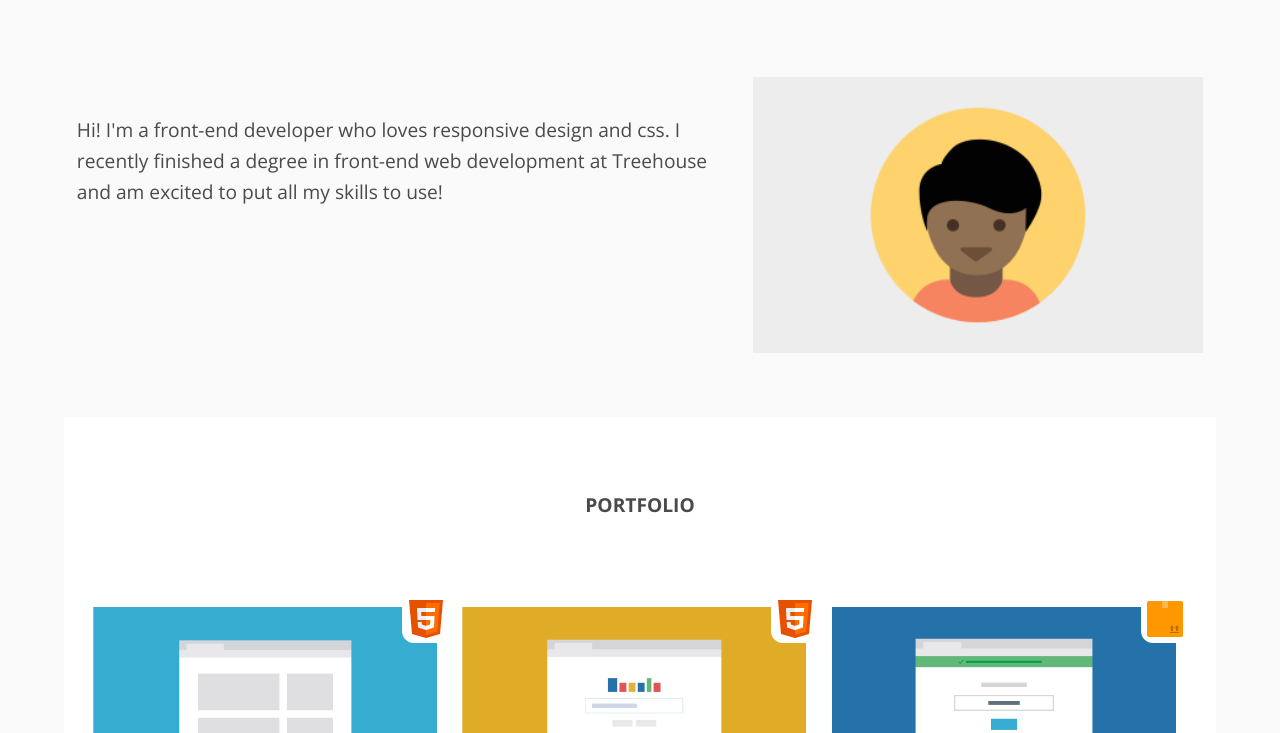
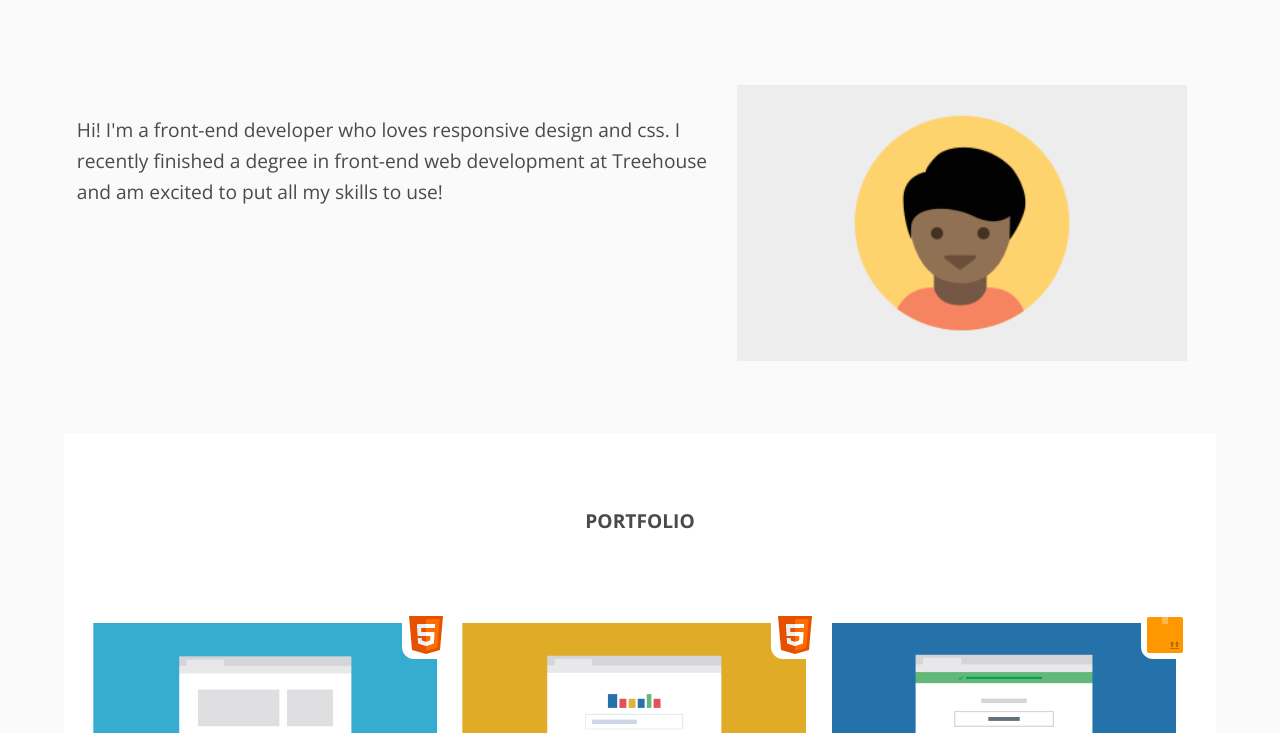
Before and after one commit to hypnosdesign/responsive-layout, a plain HTML site: page index.html in a window 1280 px wide. Shown: the part 67-800 px from the top of the page. Drawn offline with nearby package versions, Linux system fonts and the light colour scheme.

Commit message:
refactoring validazione html/css ok

```diff
--- a/css/main.css
+++ b/css/main.css
@@ -262,7 +262,6 @@ footer {
 
 .cf:before, .cf:after { content: " "; display: table; }
 .cf:after { clear: both; }
-.cf { *zoom: 1; }
 
 /* uppercase class */
 
@@ -418,7 +417,7 @@ footer {
 
 	.img-profile {
 		width: 40%;
-		margin: .5 1em .5em .5em;
+		margin: 0.5em 1em 0.5em 0.5em;
 	}
 
 	article {
--- a/index.html
+++ b/index.html
@@ -3,7 +3,7 @@
 	<head>
 		<meta charset="UTF-8">
 		<meta name="viewport" content="width=device-width, initial-scale=1.0">
-		<title>Student's Portfolio</title>
+		<title>Student's Portfolio | Home</title>
 		<link rel='stylesheet' href='css/normalize.css'>
 		<link rel='stylesheet' href='https://fonts.googleapis.com/css?family=Open+Sans:400,300,700' >
 		<link rel='stylesheet' href='css/main.css'>
@@ -21,10 +21,10 @@
 			</nav>
 		</header>
 
-		<section class="hero cf">
+		<div class="hero cf">
 			<img src="images/responsive-layout-profile.png" alt="Profile image" class="img-profile">
 			<p>Hi! I'm a front-end developer who loves responsive design and css. I recently finished a degree in front-end web development at Treehouse and am excited to put all my skills to use!</p>
-		</section>
+		</div>
 		<main class="portfolio cf">
 			<h2>Portfolio</h2>
 
```
Also changed, not shown: contact.html (+3 -3 lines), portfolio.html (+2 -2 lines).
